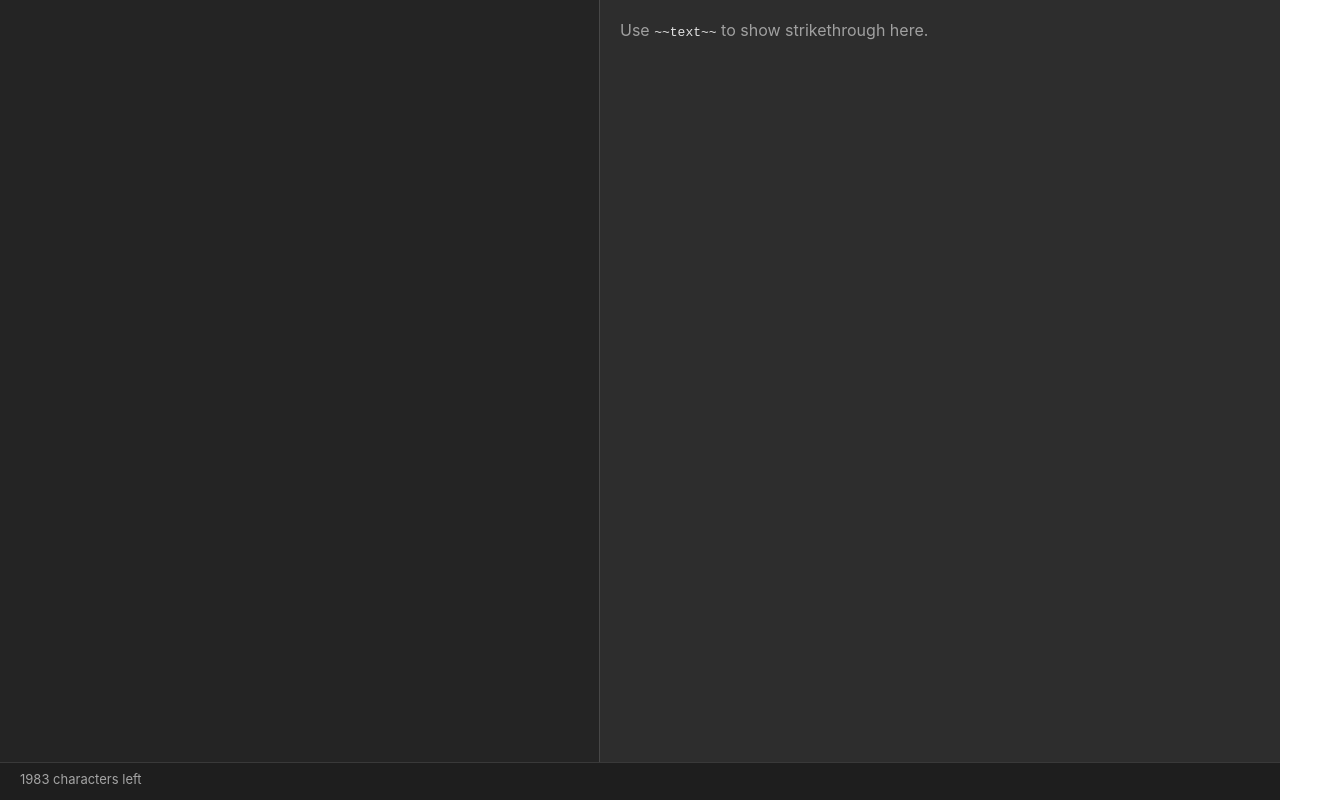
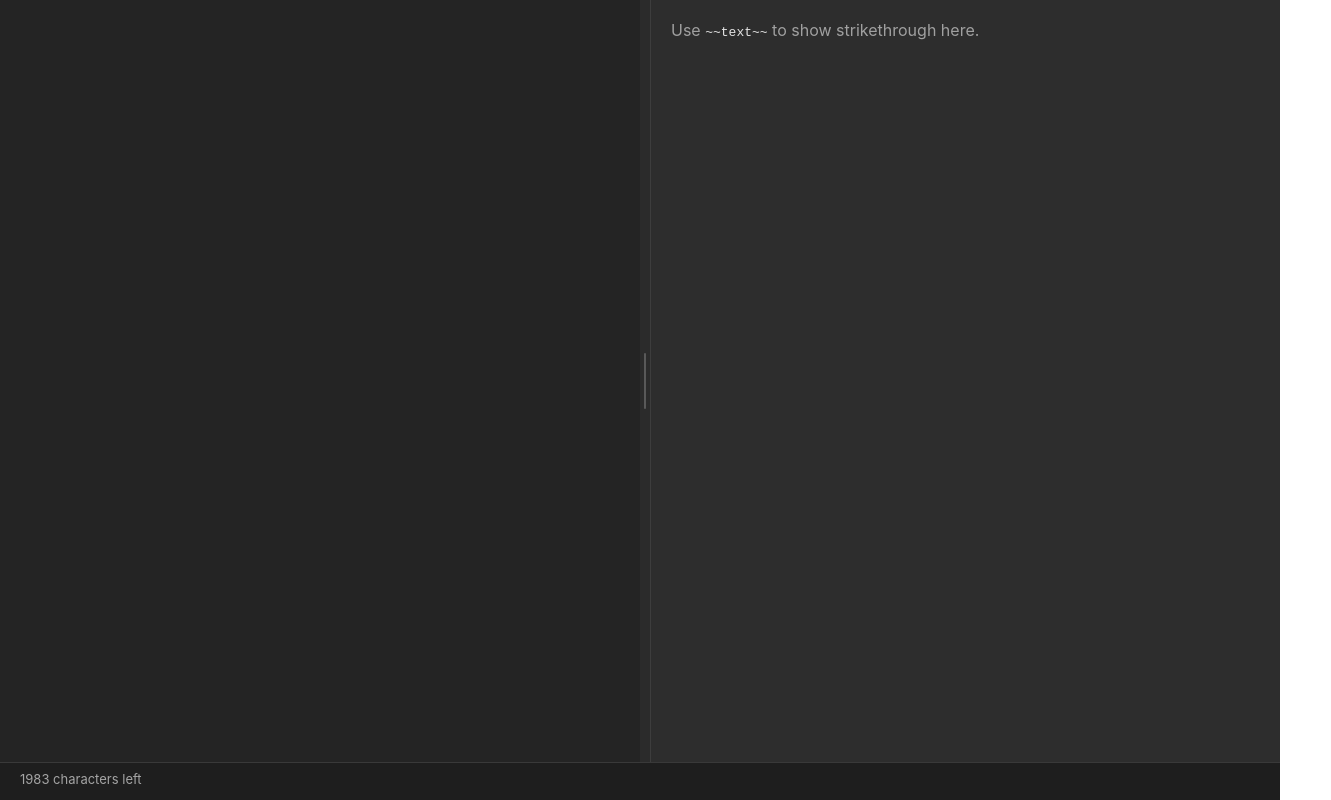
Before and after one commit to ilyachenko/Unbelievable-Notes, a React (Vite) app: page / in a window 1280 px wide. Shown: the whole page, 1331 px wide, since content can reach past the window. Built offline with nearby package versions, Linux system fonts and the light colour scheme.

Commit message:
Implement resizable editor and preview with adjustable split percentage

```diff
--- a/src/NotesApp.css
+++ b/src/NotesApp.css
@@ -10,11 +10,13 @@
   display: flex;
   flex: 1;
   min-height: 0;
+  --editor-width: 50%;
+  --preview-width: 50%;
 }
 
 .notes-app {
-  width: 50%;
-  flex: 1;
+  flex: 0 0 var(--editor-width);
+  min-width: 0;
   padding: 20px;
   box-sizing: border-box;
   border: none;
@@ -28,11 +30,36 @@
   font: inherit;
 }
 
+.notes-app-divider {
+  flex: 0 0 10px;
+  position: relative;
+  cursor: col-resize;
+  background: rgba(255, 255, 255, 0.03);
+  touch-action: none;
+}
+
+.notes-app-divider::before {
+  content: "";
+  position: absolute;
+  top: 50%;
+  left: 50%;
+  width: 2px;
+  height: 56px;
+  transform: translate(-50%, -50%);
+  border-radius: 999px;
+  background: rgba(255, 255, 255, 0.22);
+}
+
+.notes-app-divider:hover::before {
+  background: rgba(255, 255, 255, 0.4);
+}
+
 .notes-app-preview {
-  width: 50%;
+  flex: 0 0 var(--preview-width);
   min-height: 0;
+  min-width: 0;
   padding: 18px 20px;
-  border-left: 1px solid rgba(255, 255, 255, 0.12);
+  border-left: 1px solid rgba(255, 255, 255, 0.08);
   overflow-y: auto;
   color: rgba(255, 255, 255, 0.87);
   background: rgba(255, 255, 255, 0.04);
@@ -45,6 +72,14 @@
 
 .notes-app-preview-line + .notes-app-preview-line {
   margin-top: 0.5rem;
+}
+
+.notes-app-preview-link {
+  color: #7dd3fc;
+}
+
+.notes-app-preview-link:hover {
+  color: #bae6fd;
 }
 
 .notes-app-preview-placeholder {
@@ -72,7 +107,11 @@
 
   .notes-app,
   .notes-app-preview {
-    width: 100%;
+    flex-basis: auto;
+  }
+
+  .notes-app-divider {
+    display: none;
   }
 
   .notes-app-preview {
--- a/src/NotesApp.tsx
+++ b/src/NotesApp.tsx
@@ -4,6 +4,12 @@ import "./NotesApp.css";
 
 const MAX_URL_LENGTH = 2000;
 const CARET_SESSION_STORAGE_KEY = "notes-app-selection";
+const SPLIT_PERCENT_SESSION_STORAGE_KEY = "notes-app-split-percent";
+const DEFAULT_SPLIT_PERCENT = 50;
+const MIN_SPLIT_PERCENT = 20;
+const MAX_SPLIT_PERCENT = 80;
+const URL_PATTERN = /(https?:\/\/[^\s<]+|www\.[^\s<]+)/gi;
+const MAX_PREVIEW_URL_LABEL_LENGTH = 60;
 
 function safeBtoa(input: string) {
   return btoa(encodeURIComponent(input));
@@ -22,6 +28,30 @@ function safeDecodeNote(note: string | null): string {
     return safeAtob(note);
   } catch {
     return "";
+  }
+}
+
+function clampSplitPercent(value: number): number {
+  return Math.min(MAX_SPLIT_PERCENT, Math.max(MIN_SPLIT_PERCENT, value));
+}
+
+function readStoredSplitPercent(): number {
+  try {
+    const rawValue = window.sessionStorage.getItem(SPLIT_PERCENT_SESSION_STORAGE_KEY);
+
+    if (!rawValue) {
+      return DEFAULT_SPLIT_PERCENT;
+    }
+
+    const parsedValue = Number.parseFloat(rawValue);
+
+    if (!Number.isFinite(parsedValue)) {
+      return DEFAULT_SPLIT_PERCENT;
+    }
+
+    return clampSplitPercent(parsedValue);
+  } catch {
+    return DEFAULT_SPLIT_PERCENT;
   }
 }
 
@@ -120,8 +150,94 @@ function replaceTextShortcuts(
   };
 }
 
+function splitTrailingUrlPunctuation(value: string): {
+  urlText: string;
+  trailingText: string;
+} {
+  const match = value.match(/[),.!?:;]+$/);
+
+  if (!match) {
+    return { urlText: value, trailingText: "" };
+  }
+
+  const trailingText = match[0];
+
+  return {
+    urlText: value.slice(0, -trailingText.length),
+    trailingText,
+  };
+}
+
+function normalizeUrl(url: string): string {
+  return url.startsWith("www.") ? `https://${url}` : url;
+}
+
+function shortenUrlLabel(url: string): string {
+  if (url.length <= MAX_PREVIEW_URL_LABEL_LENGTH) {
+    return url;
+  }
+
+  return `${url.slice(0, MAX_PREVIEW_URL_LABEL_LENGTH - 1)}…`;
+}
+
+function renderTextWithLinks(text: string, keyPrefix: string): ReactNode[] {
+  const matches = Array.from(text.matchAll(URL_PATTERN));
+
+  if (matches.length === 0) {
+    return [text];
+  }
+
+  const nodes: ReactNode[] = [];
+  let lastIndex = 0;
+
+  matches.forEach((match, matchIndex) => {
+    const rawUrl = match[0];
+    const matchIndexStart = match.index ?? 0;
+
+    if (matchIndexStart > lastIndex) {
+      nodes.push(text.slice(lastIndex, matchIndexStart));
+    }
+
+    const { urlText, trailingText } = splitTrailingUrlPunctuation(rawUrl);
+
+    if (urlText.length > 0) {
+      nodes.push(
+        <a
+          key={`${keyPrefix}-link-${matchIndex}`}
+          className="notes-app-preview-link"
+          href={normalizeUrl(urlText)}
+          target="_blank"
+          rel="noreferrer"
+        >
+          {shortenUrlLabel(urlText)}
+        </a>
+      );
+    }
+
+    if (trailingText.length > 0) {
+      nodes.push(trailingText);
+    }
+
+    lastIndex = matchIndexStart + rawUrl.length;
+  });
+
+  if (lastIndex < text.length) {
+    nodes.push(text.slice(lastIndex));
+  }
+
+  return nodes;
+}
+
 function renderFormattedNote(note: string): ReactNode[] {
   return note.split("\n").map((line, lineIndex) => {
+    if (line === "") {
+      return (
+        <p key={`line-${lineIndex}`} className="notes-app-preview-line">
+          <br />
+        </p>
+      );
+    }
+
     const parts = line.split(/(~~.*?~~)/g);
 
     return (
@@ -132,13 +248,18 @@ function renderFormattedNote(note: string): ReactNode[] {
 
           if (!isStrikethrough) {
             return (
-              <span key={`part-${lineIndex}-${partIndex}`}>{part}</span>
+              <span key={`part-${lineIndex}-${partIndex}`}>
+                {renderTextWithLinks(part, `part-${lineIndex}-${partIndex}`)}
+              </span>
             );
           }
 
           return (
             <del key={`part-${lineIndex}-${partIndex}`}>
-              {part.slice(2, -2)}
+              {renderTextWithLinks(
+                part.slice(2, -2),
+                `part-${lineIndex}-${partIndex}`
+              )}
             </del>
           );
         })}
@@ -149,9 +270,11 @@ function renderFormattedNote(note: string): ReactNode[] {
 
 function NotesApp(): ReactNode {
   const editorRef = useRef<HTMLTextAreaElement>(null);
+  const mainRef = useRef<HTMLDivElement>(null);
   const pendingSelectionRef = useRef<{ start: number; end: number } | null>(null);
   const { getQueryParam, setQueryParam } = useQueryParam();
   const [note, setNote] = useState(() => safeDecodeNote(getQueryParam("n")));
+  const [splitPercent, setSplitPercent] = useState(() => readStoredSplitPercent());
   const encodedNote = safeBtoa(note);
   const nextSearch = encodedNote ? `?n=${encodedNote}` : "";
   const currentUrlLength =
@@ -199,6 +322,43 @@ function NotesApp(): ReactNode {
       event.currentTarget.selectionStart,
       event.currentTarget.selectionEnd
     );
+  };
+
+  const handleDividerPointerDown = (
+    event: React.PointerEvent<HTMLDivElement>
+  ): void => {
+    const main = mainRef.current;
+
+    if (!main || window.matchMedia("(max-width: 800px)").matches) {
+      return;
+    }
+
+    event.preventDefault();
+    const { left, width } = main.getBoundingClientRect();
+
+    const updateSplitFromPointer = (clientX: number): void => {
+      const nextSplitPercent = clampSplitPercent(
+        ((clientX - left) / width) * 100
+      );
+      setSplitPercent(nextSplitPercent);
+    };
+
+    updateSplitFromPointer(event.clientX);
+
+    const pointerId = event.pointerId;
+    event.currentTarget.setPointerCapture(pointerId);
+
+    const handlePointerMove = (moveEvent: PointerEvent): void => {
+      updateSplitFromPointer(moveEvent.clientX);
+    };
+
+    const handlePointerUp = (): void => {
+      window.removeEventListener("pointermove", handlePointerMove);
+      window.removeEventListener("pointerup", handlePointerUp);
+    };
+
+    window.addEventListener("pointermove", handlePointerMove);
+    window.addEventListener("pointerup", handlePointerUp);
   };
 
   useEffect(() => {
@@ -252,9 +412,29 @@ function NotesApp(): ReactNode {
     writeStoredSelection(note, editor.selectionStart, editor.selectionEnd);
   }, [note]);
 
+  useEffect(() => {
+    try {
+      window.sessionStorage.setItem(
+        SPLIT_PERCENT_SESSION_STORAGE_KEY,
+        String(splitPercent)
+      );
+    } catch {
+      // Ignore storage errors and keep resizing functional.
+    }
+  }, [splitPercent]);
+
   return (
     <div className="notes-app-shell">
-      <div className="notes-app-main">
+      <div
+        ref={mainRef}
+        className="notes-app-main"
+        style={
+          {
+            "--editor-width": `${splitPercent}%`,
+            "--preview-width": `${100 - splitPercent}%`,
+          } as React.CSSProperties
+        }
+      >
         <textarea
           ref={editorRef}
           value={note}
@@ -265,6 +445,16 @@ function NotesApp(): ReactNode {
           onKeyUp={handleSelectionChange}
           className="notes-app"
           spellCheck={false}
+        />
+        <div
+          className="notes-app-divider"
+          role="separator"
+          aria-orientation="vertical"
+          aria-label="Resize editor and preview"
+          aria-valuemin={MIN_SPLIT_PERCENT}
+          aria-valuemax={MAX_SPLIT_PERCENT}
+          aria-valuenow={Math.round(splitPercent)}
+          onPointerDown={handleDividerPointerDown}
         />
         <div className="notes-app-preview" aria-label="Formatted note preview">
           {note ? (
```
